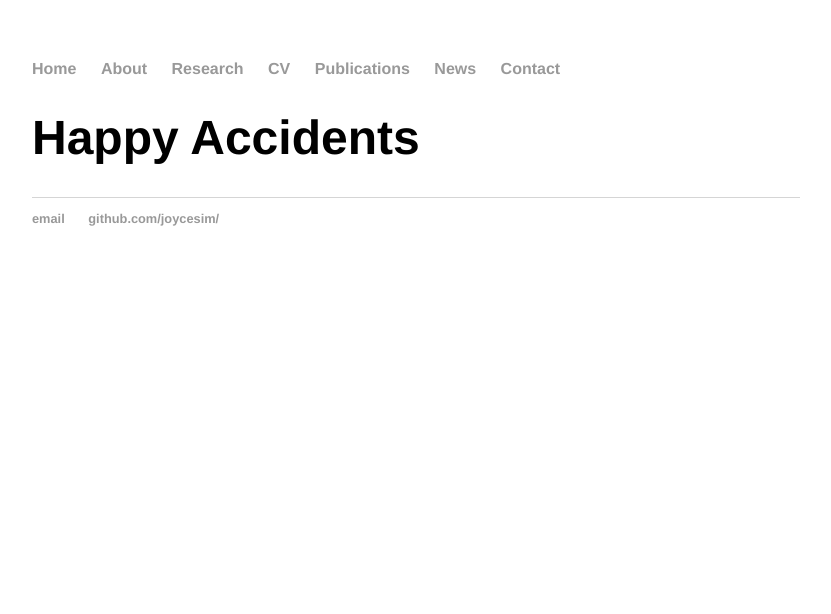
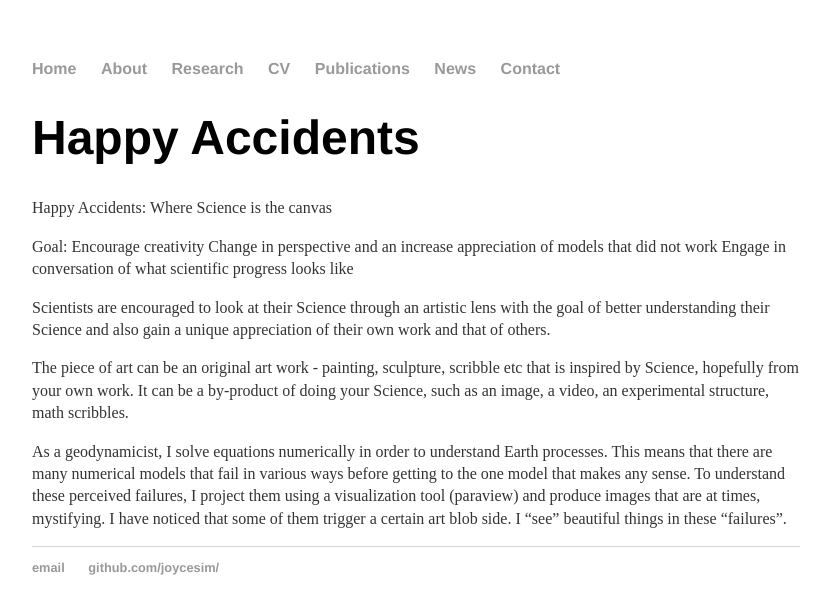
Before and after one commit to joycesim/joycesim.github.io, a Jekyll site: the page built from happyaccidents/index.md, in a window 1280 px wide. Shown: the top 614 px of the page, without its empty margins (224-1055 px from the left). Built offline with Jekyll 4.4.1, drawn with Linux system fonts in a browser that asks for light colours.

Commit message:
Update index.md
Initial text commit

```diff
--- a/happyaccidents/index.md
+++ b/happyaccidents/index.md
@@ -3,3 +3,15 @@ layout: default
 title: Happy Accidents
 ---
 # {{page.title}}
+Happy Accidents: Where Science is the canvas
+
+Goal:
+Encourage creativity
+Change in perspective and an increase appreciation of models that did not work
+Engage in conversation of what scientific progress looks like
+
+Scientists are encouraged to look at their Science through an artistic lens with the goal of better understanding their Science and also gain a unique appreciation of their own work and that of others.
+
+The piece of art can be an original art work - painting, sculpture, scribble etc that is inspired by Science, hopefully from your own work. It can be a by-product of doing your Science, such as an image, a video, an experimental structure, math scribbles.
+
+As a geodynamicist, I solve equations numerically in order to understand Earth processes. This means that there are many numerical models that fail in various ways before getting to the one model that makes any sense. To understand these perceived failures, I  project them using a visualization tool (paraview) and produce images that are at times, mystifying. I have noticed that some of them trigger a certain art blob side. I “see” beautiful things in these “failures”.
```
